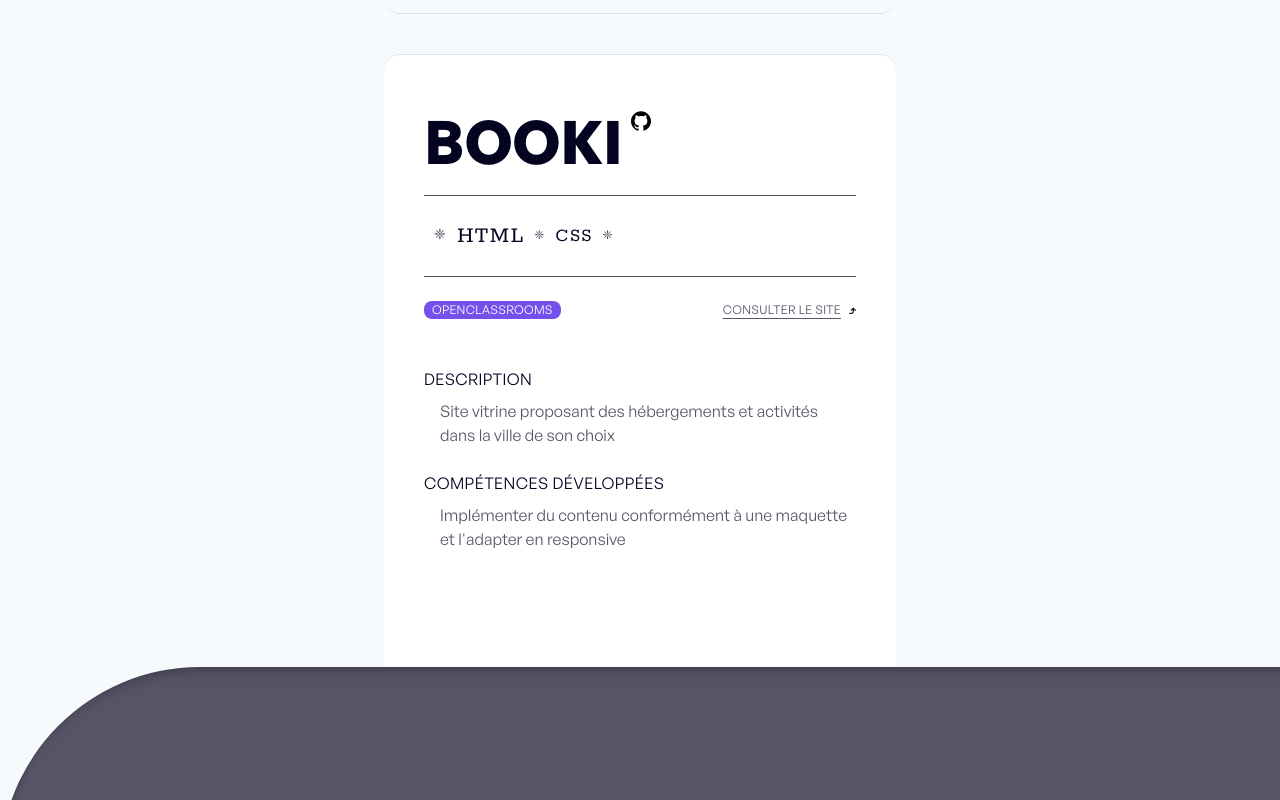
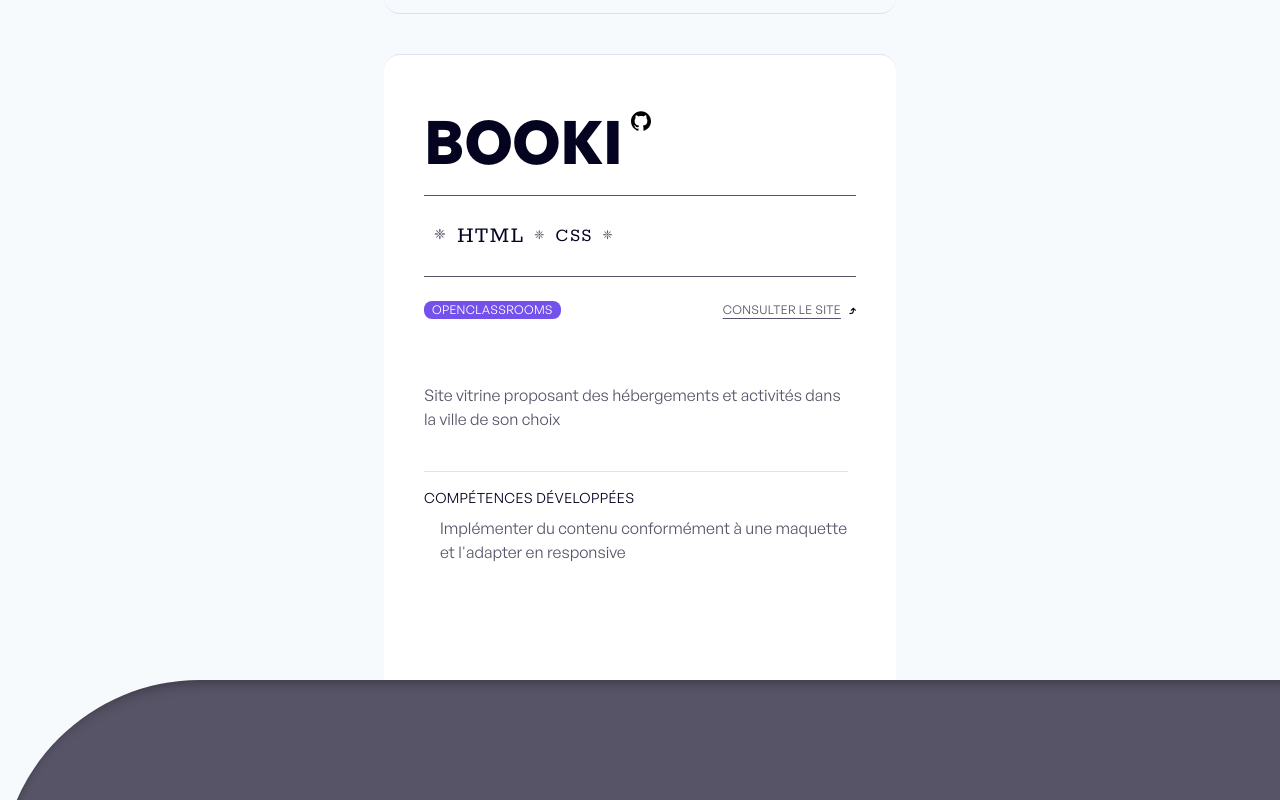
Before and after one commit to MandyTrl/mdytrl, a Next.js app: page /projects/Booki in a window 1280 px wide. Shown: the part 492-1292 px from the top of the page. Built offline with nearby package versions, Linux system fonts and the light colour scheme; what tailwindcss-gradients would draw is missing.

Commit message:
style projectlayout

```diff
--- a/src/components/Layouts/ProjectLayout.tsx
+++ b/src/components/Layouts/ProjectLayout.tsx
@@ -85,14 +85,13 @@
             )}
           </div>
 
-          <div className="flex-col py-8">
-            <div className="mb-6">
-              <p className="uppercase mr-2 tracking-wide pb-2">Description</p>
-              <p className="text-gray-primary pl-4">{project.description}</p>
-            </div>
+          <div className="py-8">
+            <p className="text-gray-primary pt-4 pb-10">{project.description}</p>
 
             <div>
-              <p className="uppercase mr-2 tracking-wide pb-2">COMPÉTENCES DÉVELOPPÉES</p>
+              <p className="uppercase mr-2 text-sm tracking-wide pt-4 pb-2 border-t-[0.5px] border-gray-secondary">
+                COMPÉTENCES DÉVELOPPÉES
+              </p>
               <div>
                 {project.skills_developed?.map((skill: string) => {
                   return (
```
